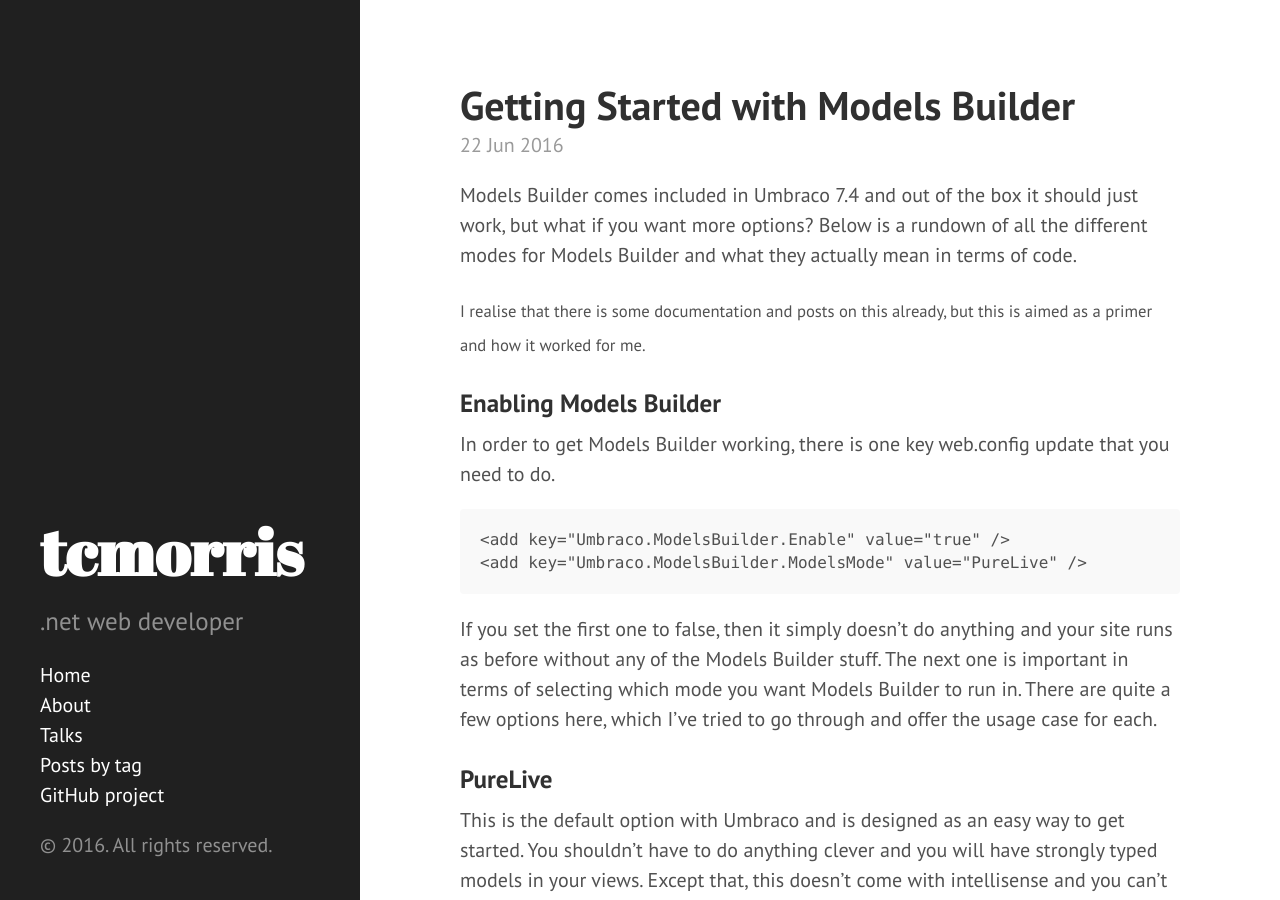
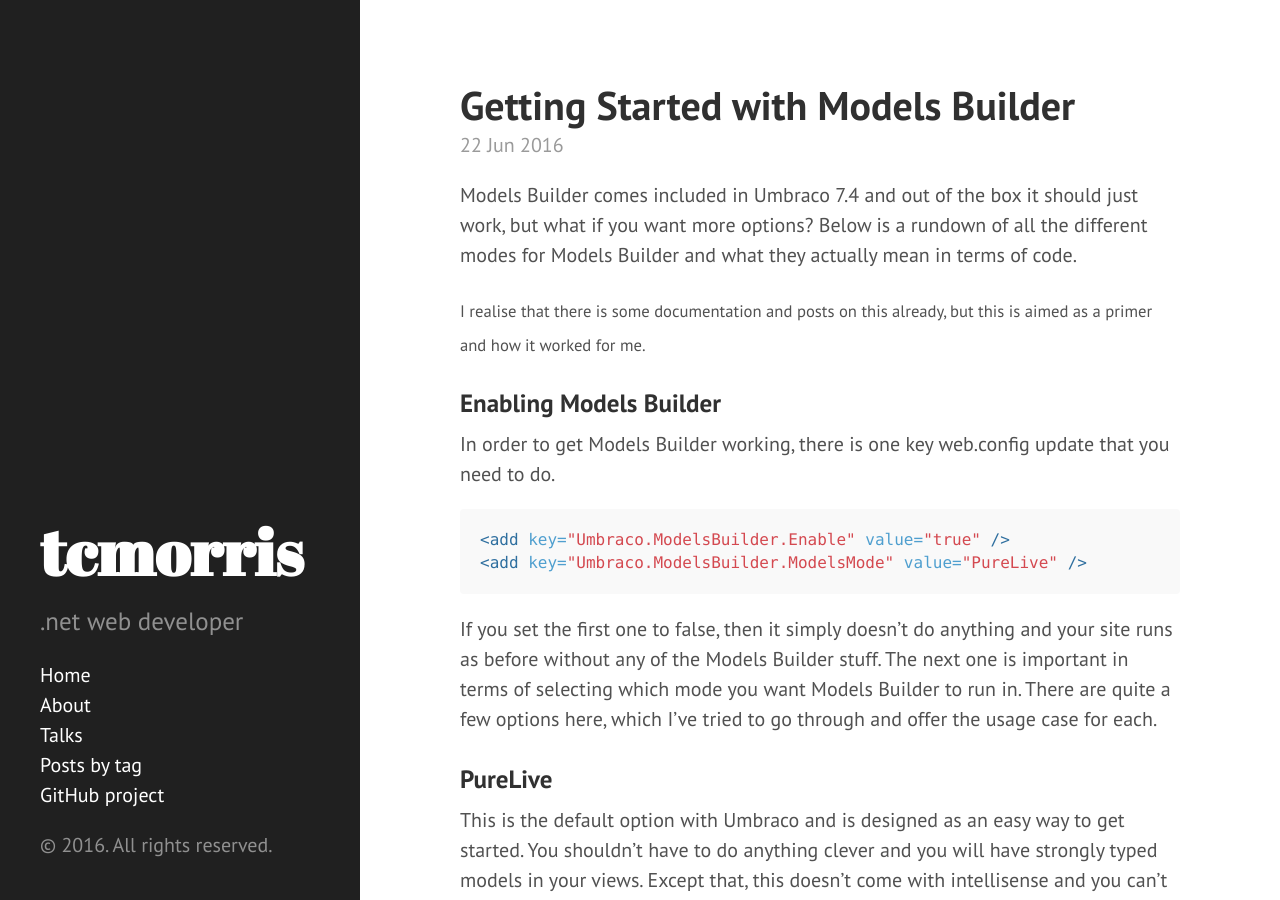
Before and after one commit to tcmorris/tcmorris.github.io, a Jekyll site: the page built from _posts/2016-06-22-getting-started-with-models-builder.md, in a window 1280 px wide and 900 px high. Built offline with Jekyll 4.4.1, drawn with Linux system fonts in a browser that asks for light colours; comment, search, counter and statistics services are not loaded.

Commit message:
Get rid of width attribute and specify code lang

````diff
--- a/_posts/2016-06-22-getting-started-with-models-builder.md
+++ b/_posts/2016-06-22-getting-started-with-models-builder.md
@@ -16,7 +16,7 @@
 
 In order to get Models Builder working, there is one key web.config update that you need to do.
 
-```
+```xml
 <add key="Umbraco.ModelsBuilder.Enable" value="true" />
 <add key="Umbraco.ModelsBuilder.ModelsMode" value="PureLive" />
 ```
@@ -27,7 +27,7 @@
 
 This is the default option with Umbraco and is designed as an easy way to get started. You shouldn't have to do anything clever and you will have strongly typed models in your views. Except that, this doesn't come with intellisense and you can't use them anywhere else apart from your views.
 
-<img src="/public/images/models_builder_purelive.jpg" title="Models Builder - PureLive" width="100%" />
+<img src="/public/images/models_builder_purelive.jpg" title="Models Builder - PureLive" />
 
 > The main point here is that it's really easy to edit your templates and all of this can be done from within Umbraco without the need for an application restart.
 
````
